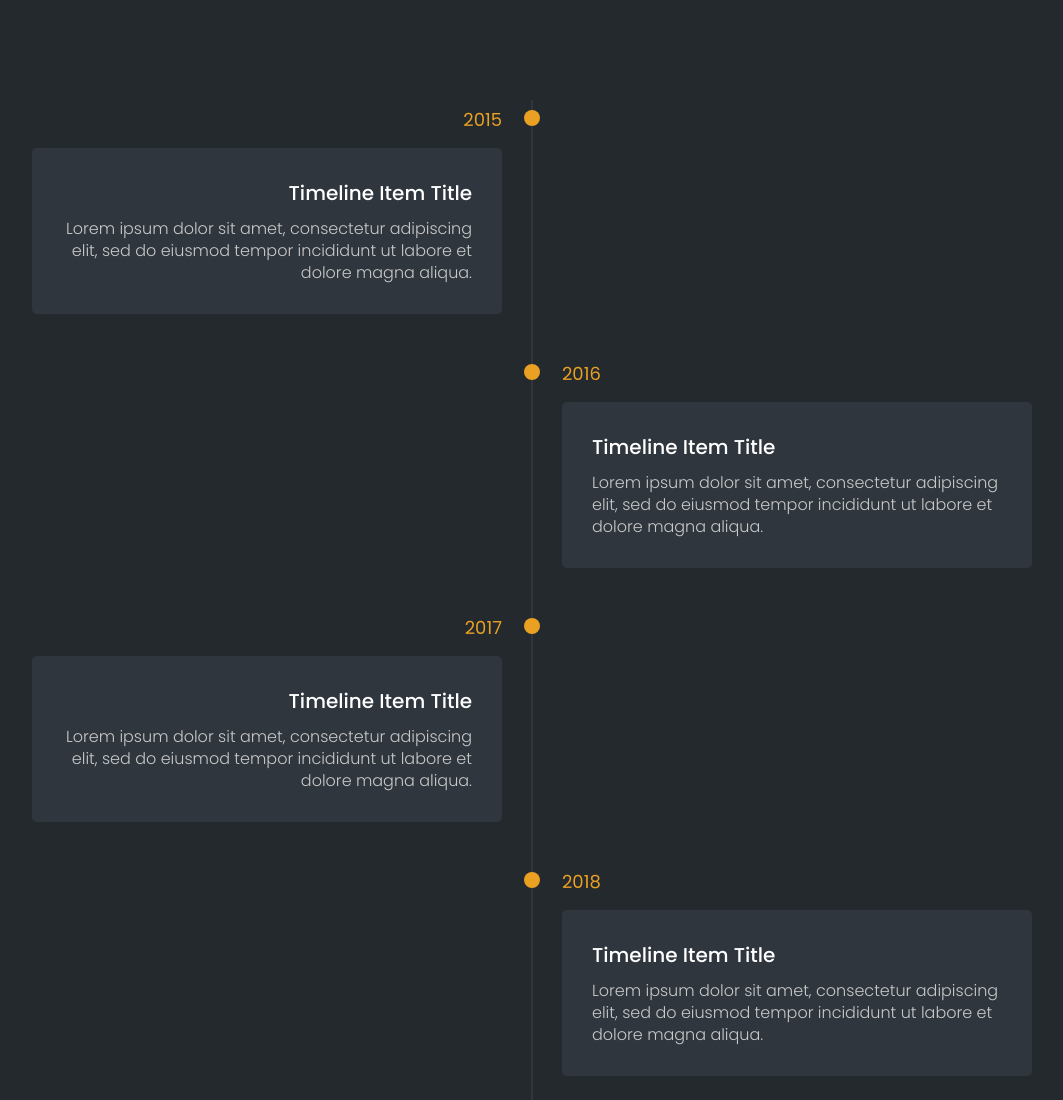
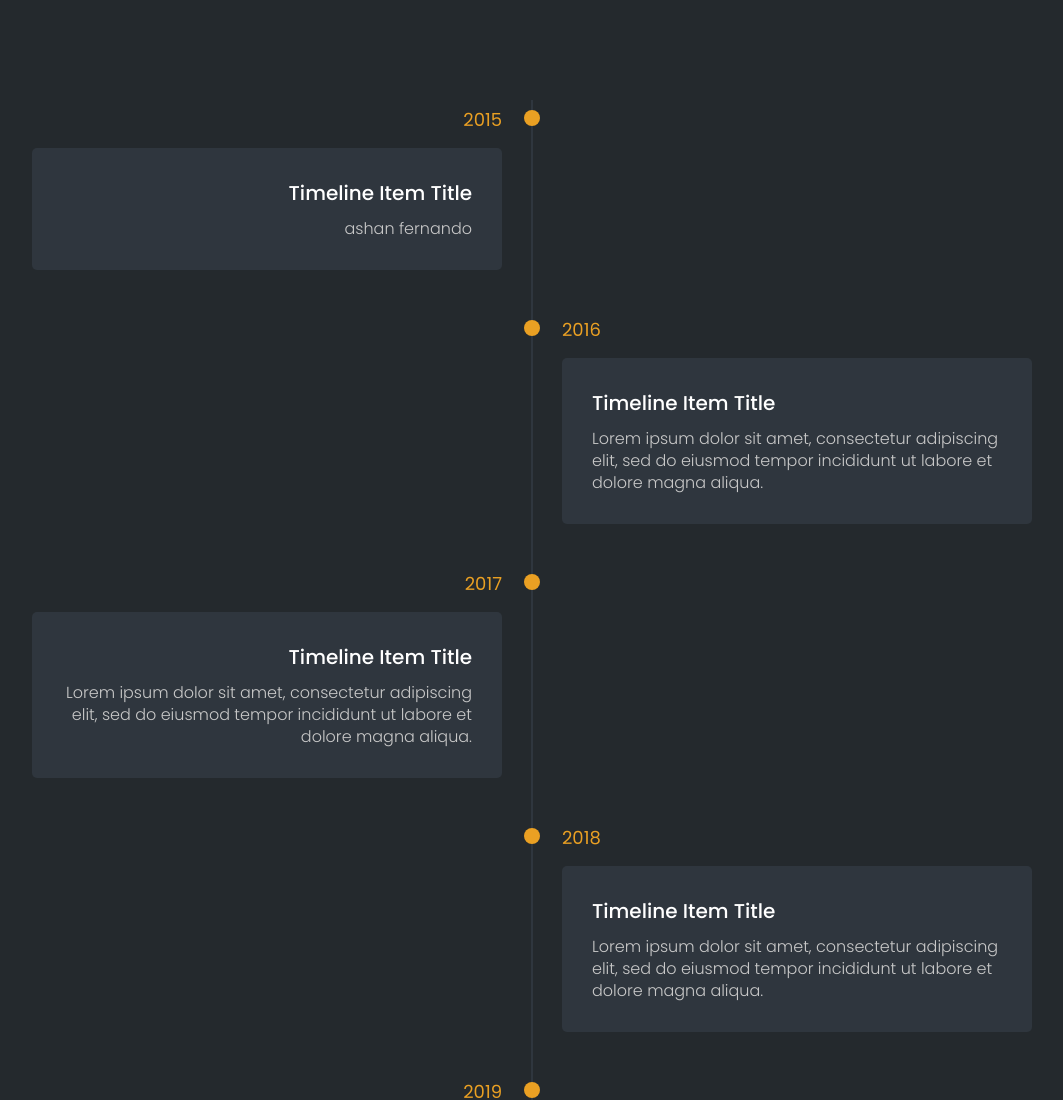
Before and after one commit to Afernandoblack/ashan-web, a plain HTML site: page index.html in a window 1280 px wide. Shown: the top 1100 px of the page, without its empty margins (108-1171 px from the left). Drawn offline with Linux system fonts and the light colour scheme.

Commit message:
Update index.html

```diff
--- a/index.html
+++ b/index.html
@@ -15,7 +15,7 @@
 			<div class="timeline-date">2015</div>
 			<div class="timeline-content">
 				<h3>timeline item title</h3>
-				<p>Lorem ipsum dolor sit amet, consectetur adipiscing elit, sed do eiusmod tempor incididunt ut labore et dolore magna aliqua. </p>
+				<p>ashan fernando </p>
 			</div>
 		</div>
 		<div class="timeline-item">
```
